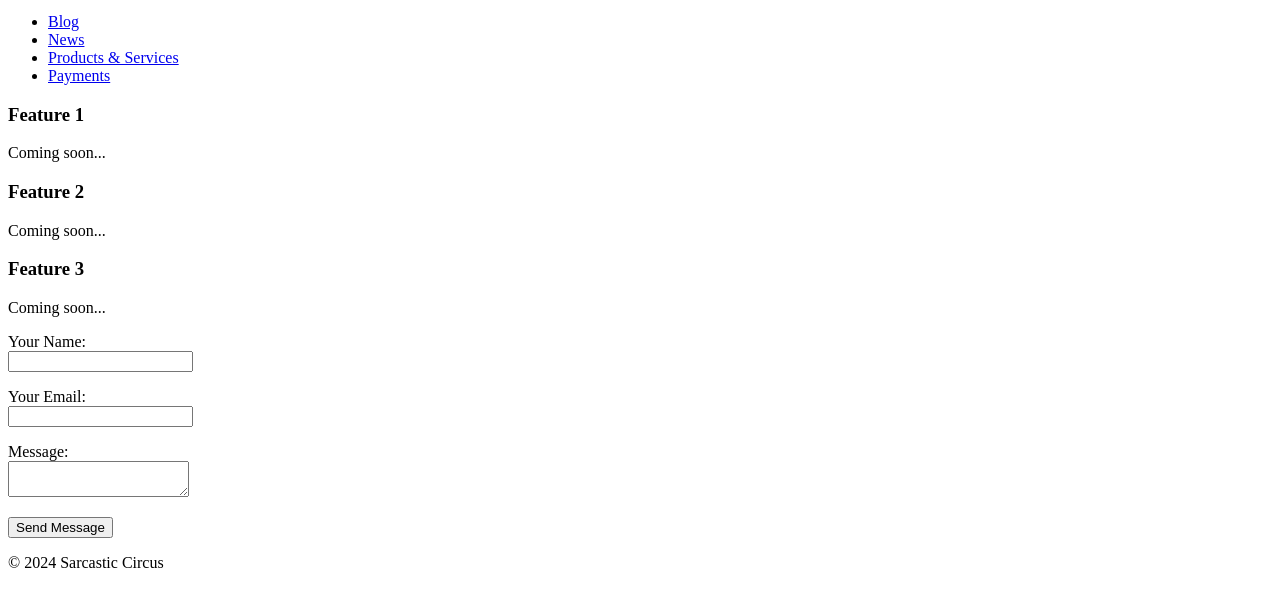
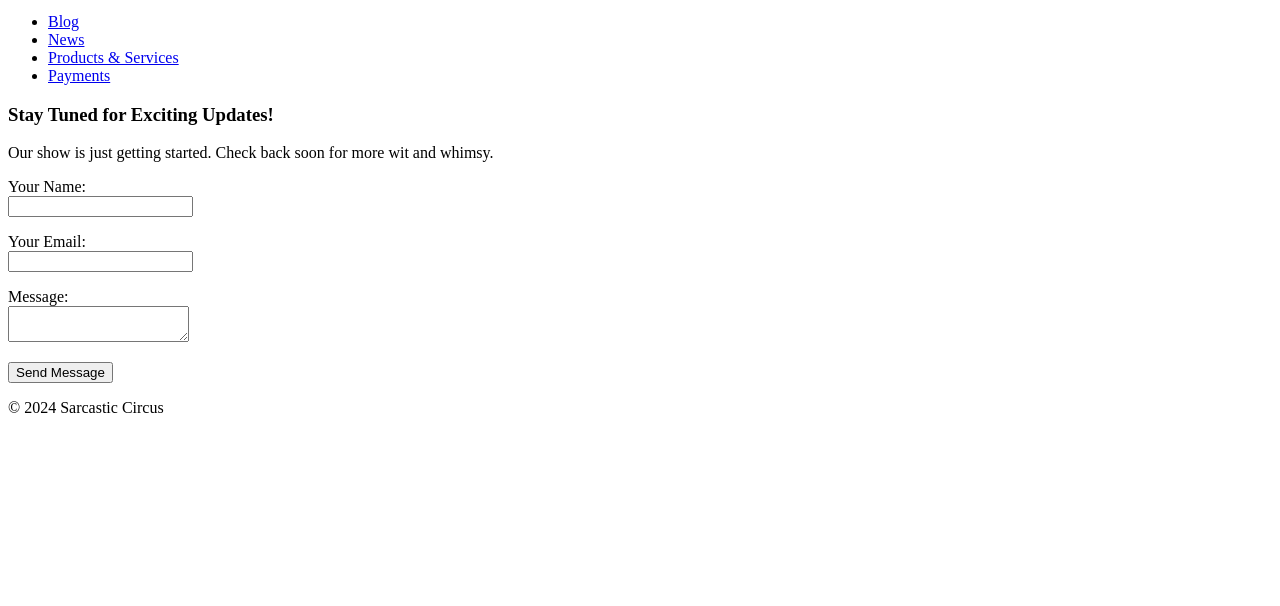
Before and after one commit to Intelliwebchatt/Sarcasticcircus, a plain HTML site: page index.html in a window 1280 px wide. Shown: the part 192-798 px from the top of the page. Drawn offline with Linux system fonts and the light colour scheme.

Commit message:
Update index.html

```diff
--- a/index.html
+++ b/index.html
@@ -6,13 +6,13 @@
     <meta name="description" content="Dive into our collection of sarcastic, edgy merchandise. Life's too short to be anything but fabulously snarky.">
     <meta name="keywords" content="Sarcastic Circus, witty merchandise, snarky products, edgy collection">
     <meta name="viewport" content="width=device-width, initial-scale=1.0">
-    <!-- SEO and speed optimization -->
-    <link rel="preconnect" href="https://fonts.googleapis.com">
-    <link rel="stylesheet" href="css/styles.css">
+    <!-- Link to the CSS file -->
+    <link rel="stylesheet" href="styles.css">
 </head>
 <body>
     <header>
-        <img src="images/header.jpg" alt="Sarcastic Circus Header Image">
+        <!-- Header image placeholder -->
+        <img src="header.jpg" alt="Sarcastic Circus Header Image">
         <h1>Sarcastic Circus: The Greatest Show of Wit and Whimsy</h1>
         <h2>Welcome to Your Front-Row Seat in the Madhouse</h2>
         <p>You’re not here for the ordinary, are you? Dive into our collection of sarcastic, edgy merchandise, where every item is a ticket to the show you didn’t know you needed. Because life’s too short to be anything but fabulously snarky.</p>
@@ -26,23 +26,14 @@
         </ul>
     </nav>
     <main>
-        <section class="cards">
-            <!-- Placeholder for content cards -->
-            <div class="card">
-                <h3>Feature 1</h3>
-                <p>Coming soon...</p>
-            </div>
-            <div class="card">
-                <h3>Feature 2</h3>
-                <p>Coming soon...</p>
-            </div>
-            <div class="card">
-                <h3>Feature 3</h3>
-                <p>Coming soon...</p>
-            </div>
+        <!-- Main content -->
+        <section>
+            <h3>Stay Tuned for Exciting Updates!</h3>
+            <p>Our show is just getting started. Check back soon for more wit and whimsy.</p>
         </section>
     </main>
     <footer>
+        <!-- Contact form (Netlify Forms) -->
         <form name="contact" method="POST" data-netlify="true">
             <input type="hidden" name="form-name" value="contact">
             <p>
```
